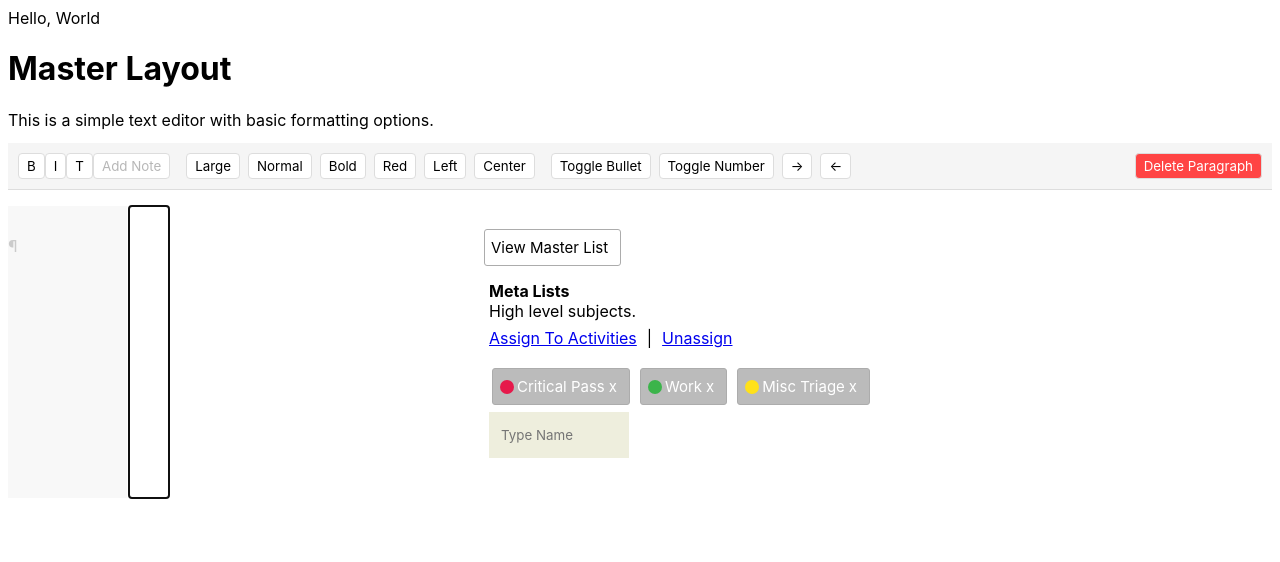
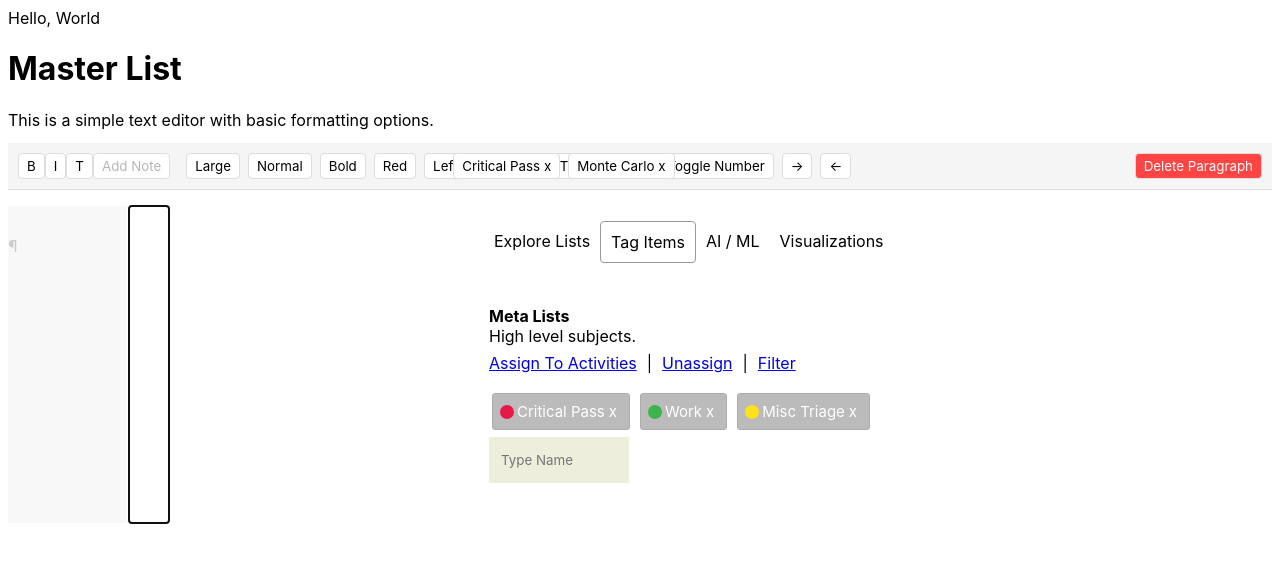
Before and after one commit to abf7d/master-list, an Angular app: page /master in a window 1280 px wide. Shown: the top 562 px of the page. Built offline with nearby package versions, Linux system fonts and the light colour scheme.

Commit message:
added navigation links and tabs

```diff
--- a/src/app/components/master-layout/master-layout.component.html
+++ b/src/app/components/master-layout/master-layout.component.html
@@ -1,7 +1,7 @@
-<h1>Master Layout</h1>
+<h1>Master List</h1>
 <p>This is a simple text editor with basic formatting options.</p>
 <div class="editor-container">
-  <div class="toolbar" >
+  <div class="toolbar">
     <div class="text-style-group">
       <button (click)="applyInlineStyle('bold')" title="Bold">B</button>
       <button (click)="applyInlineStyle('italic')" title="Italic">I</button>
@@ -23,6 +23,10 @@
       <button (click)="toggleParagraphType('number')">Toggle Number</button>
       <button (click)="changeLevel(1)" title="Increase indent">→</button>
       <button (click)="changeLevel(-1)" title="Decrease indent">←</button>
+    </div>
+    <div class="list-group filters">
+      <button>Critical Pass x</button>
+      <button>Monte Carlo x</button>
     </div>
     <button (click)="deleteParagraph()" class="delete-btn">
       Delete Paragraph
@@ -68,9 +72,43 @@
       (deleteNote)="onNoteDelete($event)"
     ></app-notes-panel>
     </div> -->
-    <div class="tags">
-        <app-meta-tags></app-meta-tags>
+
+    <div class="action-panel">
+      <div class="tabs">
+        <!-- <div>
+            <a href="javascript::void(0)">View Master List</a>
+        </div> -->
+
+        <div
+          [ngClass]="{ selected: selectedTab === 'explore' }"
+          (click)="selectedTab = 'explore'"
+        >
+          <!-- <span>Filter List</span> -->
+          <span>Explore Lists</span>
+        </div>
+        <div
+          [ngClass]="{ selected: selectedTab === 'tags' }"
+          (click)="selectedTab = 'tags'"
+        >
+          <span>Tag Items</span>
+        </div>
+        <div>
+            <!-- <span>Filter List</span> -->
+            <span>AI / ML</span>
+          </div>
+          <div>
+            <!-- <span>Filter List</span> -->
+            <span>Visualizations</span>
+          </div>
+      </div>
+      <div class="areas">
+        <div [hidden]="selectedTab !== 'tags'">
+          <app-meta-tags></app-meta-tags>
+        </div>
+        <div [hidden]="selectedTab !== 'explore'">
+          <app-meta-tags [allowAdd]="false"></app-meta-tags>
+        </div>
+      </div>
     </div>
   </div>
-
 </div>
--- a/src/app/components/master-layout/master-layout.component.scss
+++ b/src/app/components/master-layout/master-layout.component.scss
@@ -98,7 +98,7 @@
   }
 
   .editor p.selected {
-    background: rgba(0, 102, 204, 0.1);
+    // background: rgba(0, 102, 204, 0.1);
   }
   .editor {
     flex-grow: 1;
@@ -187,3 +187,30 @@
   .grouped {
     background-color: rgb(244, 242, 185);
   }
+
+  .action-panel .tabs {
+    padding: 15px;
+    display: flex;
+    gap: -4px;
+    div {
+
+        border: none;
+        display: flex;
+        padding: 10px;
+        border-radius: 4px;
+        a {
+            text-decoration: none;
+            color: #000;
+        }
+    }
+    div.selected {
+        border: 1px solid #9a9a9a;
+        background-color: white;
+    }
+  }
+  .action-panel .areas {
+    width: 544px;
+  }
+  .filters {
+    margin-left: calc(100vw - 1694px);
+  }
--- a/src/app/components/master-layout/master-layout.component.ts
+++ b/src/app/components/master-layout/master-layout.component.ts
@@ -34,7 +34,7 @@ export class MasterLayoutComponent implements AfterViewInit {
   paragraphs: Paragraph[] = [];
   selectedParagraphId: string | null = null;
   selectedParagraphIds: string[] = [];
-
+  selectedTab = 'tags';
 
 
   applyInlineStyle(style: string): void {
--- a/src/app/components/meta-tags/meta-tags.component.html
+++ b/src/app/components/meta-tags/meta-tags.component.html
@@ -1,10 +1,11 @@
 
 <div class="chart-options group">
-    <button class="tag-btn">View Master List</button>
+
     <app-tag-group
         *ngIf="isResourceView"
         title="Meta Lists"
         description="High level subjects."
+        [allowAdd]="allowAdd"
         [tags]="tagGroups.tags"
         (selectTag)="selectGroup($event)"
         (removeTag)="removeGroup($event)"
@@ -18,6 +19,7 @@
         description="Lists are used to categorize activities. Type to create a list. Assign a list to an activity to categorize it. A list can belong to multiple master lists."
         [title]="activeGroup.name + ' Lists' "
         [tags]="activeGroup.tags"
+        [allowAdd]="allowAdd"
         [multiselect]="true"
         (assignTags)="assignToActivities($event)"
         (unassignTags)="unassignFromActivities()"
--- a/src/app/components/meta-tags/meta-tags.component.ts
+++ b/src/app/components/meta-tags/meta-tags.component.ts
@@ -1,4 +1,4 @@
-import { Component } from '@angular/core';
+import { Component, Input } from '@angular/core';
 import { TagGroupOption, TagSelection, TagSelectionGroup } from '../../types/tag';
 import { ColorFactoryService } from '../../services/color-factory.service';
 import { TagManagerService } from '../../services/tag-manager.service';
@@ -13,6 +13,7 @@ import { TagGroupComponent } from '../tag-group/tag-group.component';
   styleUrl: './meta-tags.component.scss',
 })
 export class MetaTagsComponent {
+  @Input() allowAdd = true;
   public tagGroups: TagSelectionGroup;
   public availableGroups: TagSelectionGroup[] = [];
   public activeGroup: TagSelectionGroup | null = null;
--- a/src/app/components/tag-group/tag-group.component.html
+++ b/src/app/components/tag-group/tag-group.component.html
@@ -2,10 +2,13 @@
 <div class="actions">
     <span class="tag-title">{{ title }}</span>
     <div class="tag-description">{{ description }}</div>
-    <span class="float-right assign-button" [hidden]="hideAssignLinks">
+    <span class="float-right assign-button" [hidden]="hideAssignLinks || !allowAdd">
         <a href="javascript:void(0)" (click)="assign()">Assign To Activities</a>
         <span class="center">|</span>
         <a href="javascript:void(0)" (click)="removeAll()">Unassign</a>
+        <span class="center">|</span>
+        <a href="javascript:void(0)" class="explore" (click)="filterTags()">Filter</a>
+
     </span>
 </div>
 <div class="tags">
@@ -19,8 +22,8 @@
     >
         <svg><circle r="7" cx="8" cy="12" [ngStyle]="{ fill: tag.backgroundcolor, stroke: tag.isSelected ? 'white' : '' }"></circle></svg>
         {{ tag.name }}
-        <span class="remove" (click)="remove(tag)">x</span>
+        <span class="remove" *ngIf="allowAdd" (click)="remove(tag)">x</span>
     </button>
-    <input class="add-tag" [(ngModel)]="newTag" (change)="add($event.target)" (keydown.enter)="add($event.target)" type="text" placeholder="Type Name" />
+    <input class="add-tag" *ngIf="allowAdd" [(ngModel)]="newTag" (change)="add($event.target)" (keydown.enter)="add($event.target)" type="text" placeholder="Type Name" />
 </div>
 </div>
--- a/src/app/components/tag-group/tag-group.component.scss
+++ b/src/app/components/tag-group/tag-group.component.scss
@@ -57,3 +57,6 @@ svg {
 .tag-group-container {
     width: 516px;
 }
+.explore {
+    margin-left: auto;
+}
--- a/src/app/components/tag-group/tag-group.component.ts
+++ b/src/app/components/tag-group/tag-group.component.ts
@@ -18,6 +18,7 @@ export class TagGroupComponent implements OnInit {
     @Input() multiselect: boolean = false;
     @Input() tags: TagSelection[] = [];
     @Input() description!: string;
+    @Input() allowAdd = true;
 
     @Input() hideAssignLinks!: boolean;
     @Output() assignTags = new EventEmitter<string[]>();
@@ -47,5 +48,6 @@ export class TagGroupComponent implements OnInit {
         this.addTag.emit(name);
         this.newTag = '';
     }
+    public filterTags(): void {}
     public ngOnInit(): void {}
 }
```
